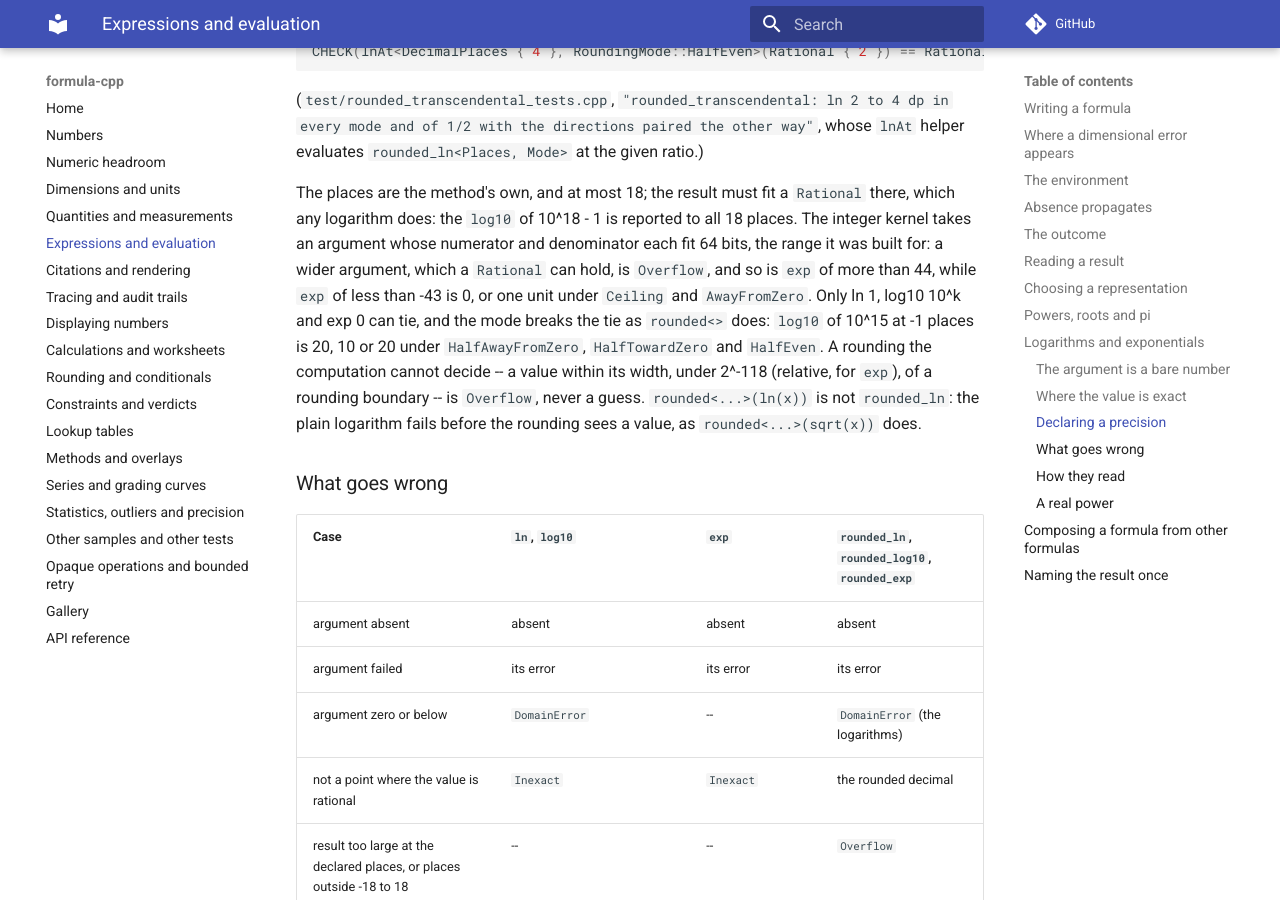
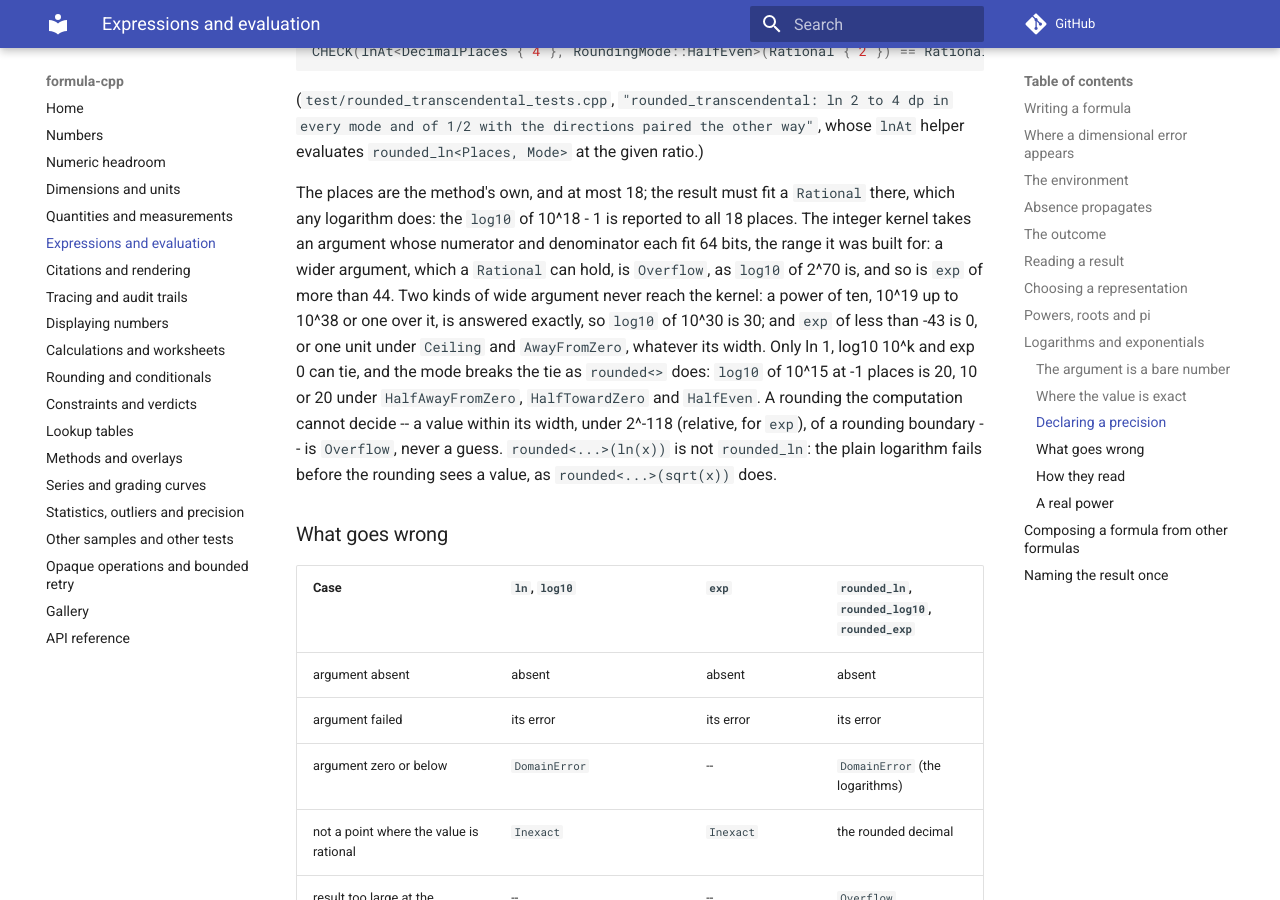
Before and after one commit to LASTRADA-Software/formula-cpp, an MkDocs documentation site: the page built from docs/expressions.md, in a window 1280 px wide and 900 px high, scrolled down 9927 px. Built offline with MkDocs 1.6.1 and Material for MkDocs 9.7.7, drawn with Linux system fonts in a browser that asks for light colours; comment, search, counter and statistics services are not loaded.

Commit message:
docs: name the wide arguments that never reach the kernel, and reflow
rounded_log10 and the two guides said every argument wider than 64 bits is
Overflow; a power of ten up to 10^38 is answered exactly, and an exponential
below -43 is 0 whatever its width. The list of narrow_to_int64's users now
includes a Unit's magnitude, the interpolation note no longer calls its
reasoned cases measured, and four over-long lines are reflowed.

Signed-off-by: Christian Parpart <c.parpart@lastrada.net>

```diff
--- a/docs/expressions.md
+++ b/docs/expressions.md
@@ -415,8 +415,8 @@ There is one further refusal in the same function, for a different reason.
 (`IntMin`, -2^127) with `ArithmeticError::Overflow` rather than `Inexact`:
 `IntMin`'s 127th root, -2, exists and is exactly representable, but negating
 `IntMin` to reach a positive intermediate is signed overflow, undefined
-behaviour, before the root is ever taken. `Overflow` names what actually goes wrong; treating it as
-`Inexact` would blame the wrong layer.
+behaviour, before the root is ever taken. `Overflow` names what actually goes
+wrong; treating it as `Inexact` would blame the wrong layer.
 
 A root of degree zero names no operation at all and is refused at compile
 time, the same way a dimensional mismatch is, by the library's own
@@ -511,9 +511,12 @@ The places are the method's own, and at most 18; the result must fit a
 `Rational` there, which any logarithm does: the `log10` of 10^18 - 1 is
 reported to all 18 places. The integer kernel takes an argument whose
 numerator and denominator each fit 64 bits, the range it was built for: a
-wider argument, which a `Rational` can hold, is `Overflow`, and so is `exp`
-of more than 44, while `exp` of less than -43 is 0, or one unit under
-`Ceiling` and `AwayFromZero`. Only ln 1, log10 10^k and
+wider argument, which a `Rational` can hold, is `Overflow`, as `log10` of
+2^70 is, and so is `exp` of more than 44. Two kinds of wide argument never
+reach the kernel: a power of ten, 10^19 up to 10^38 or one over it, is
+answered exactly, so `log10` of 10^30 is 30; and `exp` of less than -43 is
+0, or one unit under `Ceiling` and `AwayFromZero`, whatever its width.
+Only ln 1, log10 10^k and
 exp 0 can tie, and the mode breaks the tie as `rounded<>` does: `log10` of
 10^15 at -1 places is 20, 10 or 20 under `HalfAwayFromZero`,
 `HalfTowardZero` and `HalfEven`. A rounding the computation cannot decide --
```
Also changed, not shown: docs/numbers.md (+10 -8 lines), docs/numeric-headroom.md (+5 -1 lines), 4 other files.
